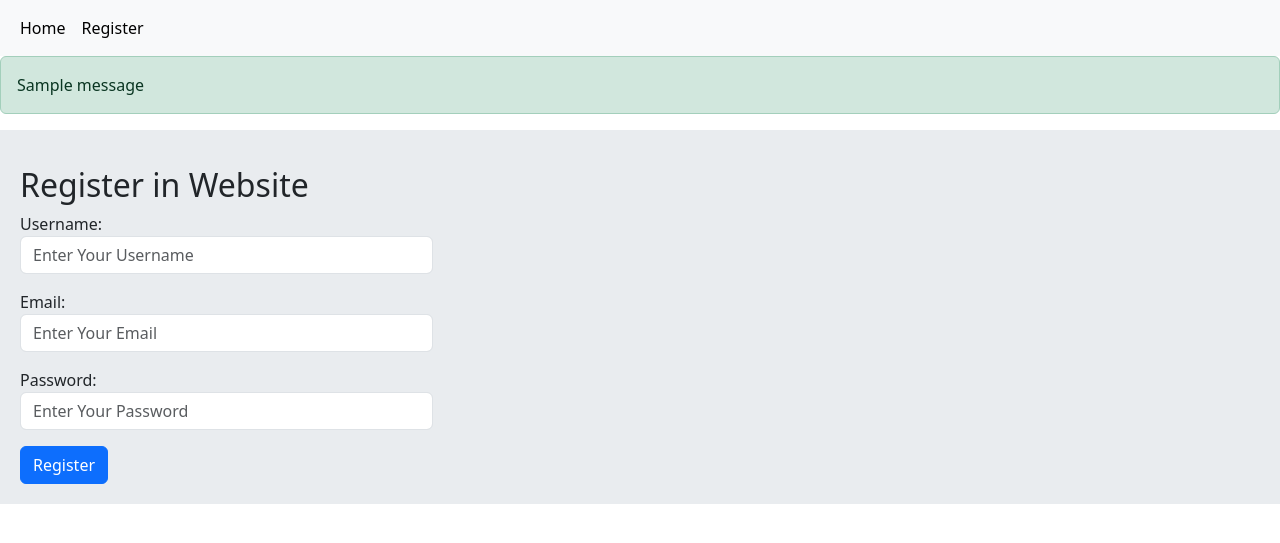
After one commit to milad-sol/Django-social-media-practice, a Django app: template account/templates/account/register.html in a window 1280 px wide. The commit adds this page. Shown: the top 543 px of the page. Run offline with Django 5.2, Linux system fonts and the light colour scheme; the template is opened without the code that fills it: values that come from a table or form of the project are taken from there, others are empty; one stand-in notice (Sample message) is shown; some libraries are stand-ins or nearby versions.

Commit message:
add register form with clean validations methods

```diff
--- /dev/null
+++ b/account/forms.py
@@ -0,0 +1,34 @@
+from django import forms
+from django.contrib.auth.models import User
+
+
+class UserRegistrationForm(forms.Form):
+    username = forms.CharField(
+        widget=forms.TextInput(
+            attrs={"class": "form-control", "placeholder": "Enter Your Username"}
+        )
+    )
+    email = forms.EmailField(
+        widget=forms.TextInput(
+            attrs={"class": "form-control", "placeholder": "Enter Your Email"}
+        )
+    )
+    password = forms.CharField(
+        widget=forms.PasswordInput(
+            attrs={"class": "form-control", "placeholder": "Enter Your Password"}
+        )
+    )
+
+    def clean_email(self):
+        email = self.cleaned_data["email"]
+        user = User.objects.filter(email=email).exists()
+        if user:
+            raise forms.ValidationError("Email already registered")
+        return email
+
+    def clean_username(self):
+        username = self.cleaned_data["username"]
+        user = User.objects.filter(username=username).exists()
+        if user:
+            raise forms.ValidationError("Username already registered")
+        return username
--- /dev/null
+++ b/account/templates/account/register.html
@@ -0,0 +1,16 @@
+{% extends 'master.html' %}
+
+{% block title %}
+Register Form
+{% endblock %}
+
+{% block body %}
+    <h2 class="mt-3">Register in Website</h2>
+    <div class="col-md-4 ">
+    <form method="POST" action="" novalidate>
+    {% csrf_token %}
+    {{ form.as_p }}
+    <input type="submit" value="Register" class="btn btn-primary">
+    </form>
+    </div>
+{% endblock %}
--- /dev/null
+++ b/account/urls.py
@@ -0,0 +1,7 @@
+from django.urls import path
+
+from account import views
+app_name = 'account'
+urlpatterns =[
+    path('register/', views.RegisterView.as_view(), name='register_user'),
+]
--- a/social/settings.py
+++ b/social/settings.py
@@ -38,7 +38,8 @@ INSTALLED_APPS = [
     'django.contrib.messages',
     'django.contrib.staticfiles',
     'home.apps.HomeConfig',
-    'bootstrap5'
+    'bootstrap5',
+    'account.apps.AccountConfig',
 ]
 
 MIDDLEWARE = [
--- a/social/urls.py
+++ b/social/urls.py
@@ -17,7 +17,10 @@ Including another URLconf
 from django.contrib import admin
 from django.urls import path, include
 
+import account
+
 urlpatterns = [
     path('admin/', admin.site.urls),
     path('', include('home.urls',namespace='home')),
+    path('account/',include('account.urls',namespace='account')),
 ]
--- /dev/null
+++ b/templates/includes/messages.html
@@ -0,0 +1,7 @@
+{% if messages %}
+    {% for msg in messages %}
+       <div class="alert alert-{{ msg.tags }}" role="alert">
+  {{ msg }}
+</div>
+    {% endfor %}
+{% endif %}
--- a/templates/includes/navbar.html
+++ b/templates/includes/navbar.html
@@ -5,6 +5,9 @@
       <div class="navbar-nav">
         <a class="nav-link active"  href="{% url 'home:home' %}">Home</a>
        </div>
+        <div class="navbar-nav">
+        <a class="nav-link active"  href="{% url 'account:register_user' %}">Register</a>
+       </div>
     </div>
   </div>
 </nav>
--- a/templates/master.html
+++ b/templates/master.html
@@ -16,6 +16,7 @@
 </head>
 <body>
 {% include 'includes/navbar.html' %}
+{%  include 'includes/messages.html' %}
 <div class="jumbotron">
     {% block body  %}
 
```
Also changed, not shown: db.sqlite3.
